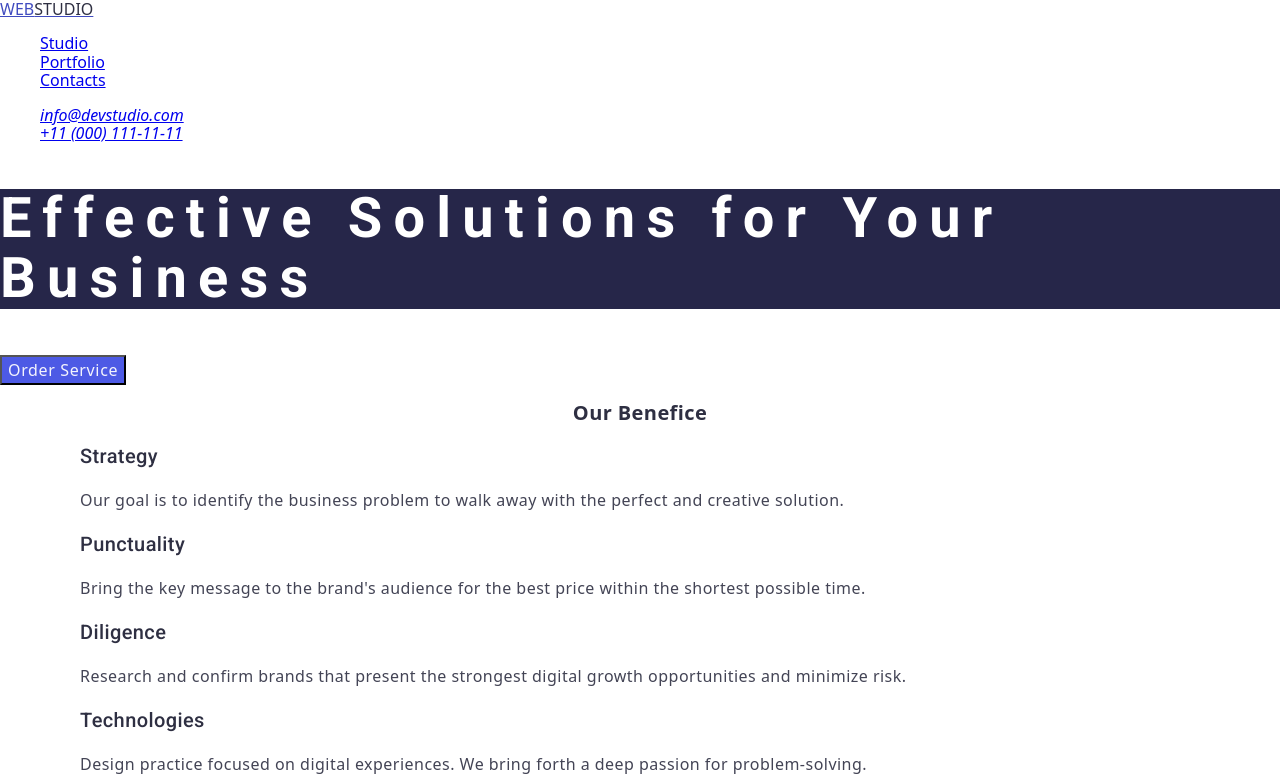
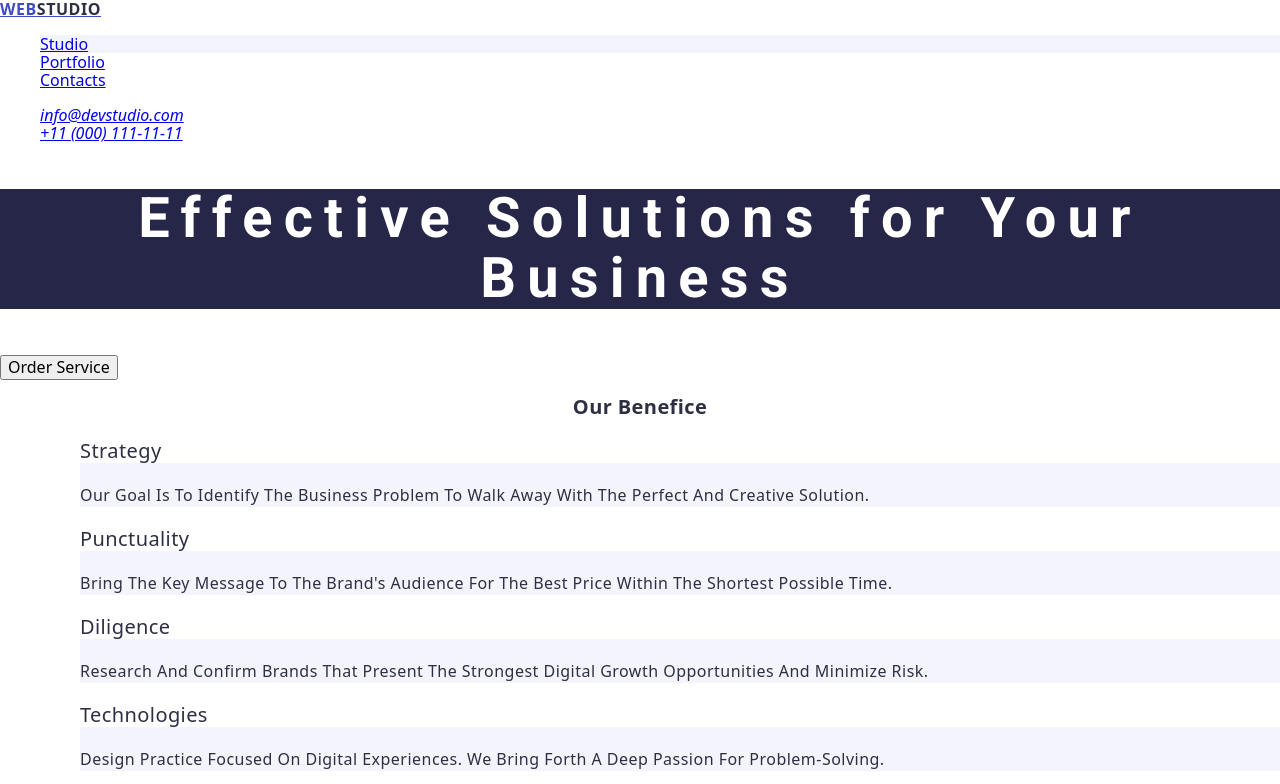
Before and after one commit to OlgaMudrova/goit-markup-hw-02, a plain HTML site: page index.html in a window 1280 px wide. Shown: the top 784 px of the page. Drawn offline with nearby package versions, Linux system fonts and the light colour scheme.

Commit message:
Create index.html

```diff
--- a/css/styles.css
+++ b/css/styles.css
@@ -4,6 +4,47 @@
 
 .nav-link {
     text-decoration: none;
+}
+
+body {
+    font-family: "Roboto" sans-serif;
+    color: #434455 ;
+    background-color: #FFFFFF;
+
+    }
+
+/*<!--PAGE HEADER-->*/
+.list {
+    list-style-type: none;
+}
+
+.nav-link {
+    text-decoration: none;
+}
+
+.logotype-span {
+    color: #2E2F42;
+}
+
+.logotype {
+    font-family: "Raleway" sans-serif;
+    font-size: 16px;
+    font-style: normal;
+    font-weight: 700;
+    line-height: 1.16667;
+    letter-spacing: 0.54px;
+    text-transform: uppercase;
+    color: #404bbf;
+}
+
+
+.address {
+    font-style: normal;
+
+}
+
+.main-head {
+    text-align: center;
 }
 
 .button {
@@ -17,56 +58,21 @@ background-color: #4d5ae5;
     cursor: pointer;
 }
 
-body {
-    font-family: "Roboto" sans-serif;
-    }
-
-/*<!--PAGE HEADER-->*/
-.list {
-    list-style-type: none;
-}
-
-.nav-link {
-    text-decoration: none;
-}
-
-button {
-    cersor: pointer;
-}
-
-.logotype-span {
-    color: #2E2F42;
-}
-
-.logotype {
-    font-family: "Raleway" sans-serif;
-    font-size: 16px;
-    font-style: normal;
-    font-weight: 500;
-    line-height: 1.5px;
-    letter-spacing: 0.02px;
-    text-transform: uppercase;
-    color: #404bbf;
-}
-
-.address {
-    font-style: normal;
-
-}
-
 .page-contacts :focus {
     background-color: #f3f4f8;
 
 }
 
 /*<!-- HERO SECTION-->*/
+
 .main-head {
     background-color: #262649;
     color: #FFFFFF;
   }
 
-.order-service {
-    background-color: #1f28aa;
+.main-head:hover,
+.main-action:focus {
+    background-color: #404bbf
 }
 
 /*<!--OUR BENEFITS-->*/
@@ -88,10 +94,14 @@ button {
     color: #FFFFFF;
 }
 
+.made-menu-item {
+    background-color: #F4F4FD;
+}
+
 .made-menu-item-name {
-    font-family: Roboto;
+    background-color: #FFFFFF;
+    font-weight: 500;
     font-size: 20px;
-    font-weight: 500;
     line-height: 1.2;
     letter-spacing: 0.02em;
     color: #2E2F42;
@@ -102,7 +112,8 @@ button {
     font-weight: 400;
     line-height: 1.5;
     letter-spacing: 0.03em;
-    color: #434455;
+    text-transform: capitalize;
+    color: #2E2F42;
 }
 
 /*<!--INGREDIENTS SECTION-->*/
--- a/index.html
+++ b/index.html
@@ -41,14 +41,14 @@
         </address>
 </header>
 <main>
+
     <!-- HERO SECTION-->
-    <header>
-<section class="section">
+    <section class="section">
         <h1 class="main-head">Effective Solutions for Your Business</h1>
-        <button class="button">Order Service</button>
+        <button class="main-action">Order Service</button>
 </section>
-    </header>
-<!--OUR BENEFITS-->
+
+    <!--OUR BENEFITS-->
 <section>
     <h2 class="main-works">Our benefice</h2>
         <ul class="made-menu">
@@ -98,26 +98,27 @@
             <h3 class="workers-names>Tom Ford</h3>
             <p class="workers-positions">Frontend Developer</p>
         </li>
+    </div>
         <li class="workers-person">
             <img src="./images/img-2.jpg"
             alt="Camila Garcia"
             width="264"
             height="260"
             />
-            <div class="worker">
             <h3 class="workers-name">Camila Garcia</h3>
             <p class"workers-positions">Marketing</p>
         </li>
+    </div>
         <li class="workers-person">
             <img src="./images/img-3.jpg"
-            alt="danielwilson"
+            alt="Daniel Wilson"
             width="264"
             height="260"
             />
             <h3 class="workers-names>Daniel Wilson</h3>
             <p class="workers-positions">UI Designer</p>
         </li>
-            </ul>
+      </ul>
     </ul>
     </section>
 
```
